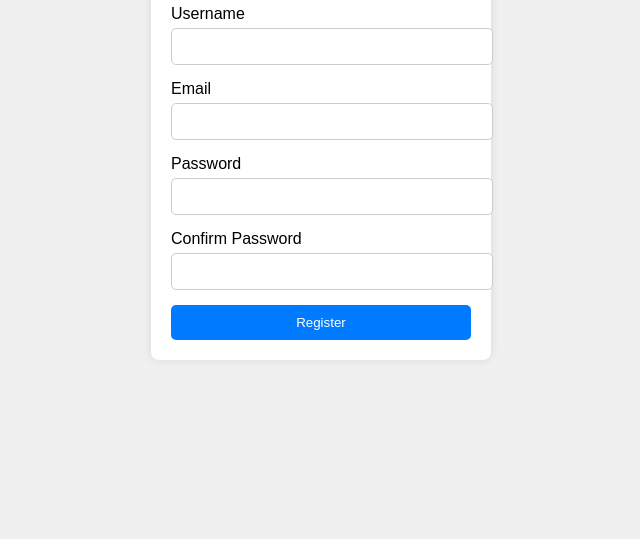
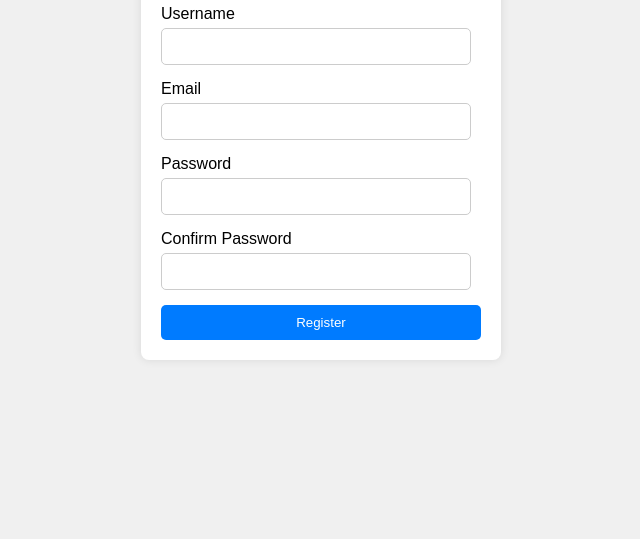
Before and after one commit to Abubakkar187developer/registration-form, a plain HTML site: page index.html in a window 1280 px wide. Shown: the part 261-800 px from the top of the page, without its empty margins (319-959 px from the left). Drawn offline with Linux system fonts and the light colour scheme.

Commit message:
changes in css

```diff
--- a/style.css
+++ b/style.css
@@ -14,7 +14,7 @@ body {
     padding: 20px;
     border-radius: 8px;
     box-shadow: 0px 0px 10px rgba(0, 0, 0, 0.1);
-    width: 300px;
+    width: 320px;
   }
 
   h2 {
@@ -34,7 +34,7 @@ body {
   input[type="text"],
   input[type="email"],
   input[type="password"] {
-    width: 100%;
+    width: 90%;
     padding: 10px;
     border-radius: 5px;
     border: 1px solid #ccc;
```
